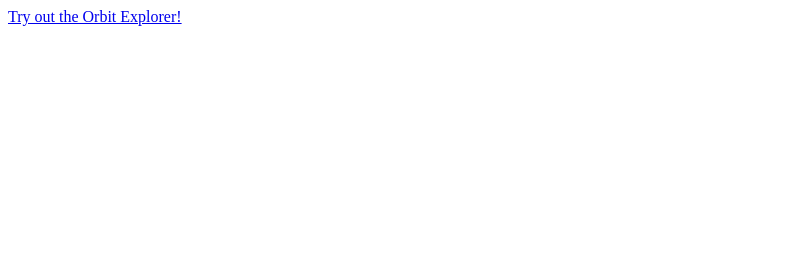
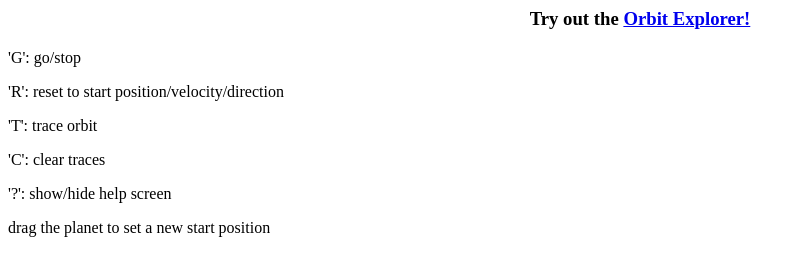
Before and after one commit to gregrecco67/OrbitExplorerW, a plain HTML site: page index.html in a window 1280 px wide. Shown: the whole page, without its empty margins (0-804 px from the left). Drawn offline with Linux system fonts and the light colour scheme.

Commit message:
Update index.html

```diff
--- a/index.html
+++ b/index.html
@@ -1 +1,7 @@
-<a href="game.html">Try out the Orbit Explorer!</a>
+<center><h3>Try out the <a href="game.html" onclick="window.open(this.href,'_blank','width=1145,height=745')">Orbit Explorer!</a></h3></center>
+<p>'G': go/stop</p>
+<p>'R': reset to start position/velocity/direction</p>
+<p>'T': trace orbit</p>
+<p>'C': clear traces</p>
+<p>'?': show/hide help screen</p>
+<p>drag the planet to set a new start position</p>
```
